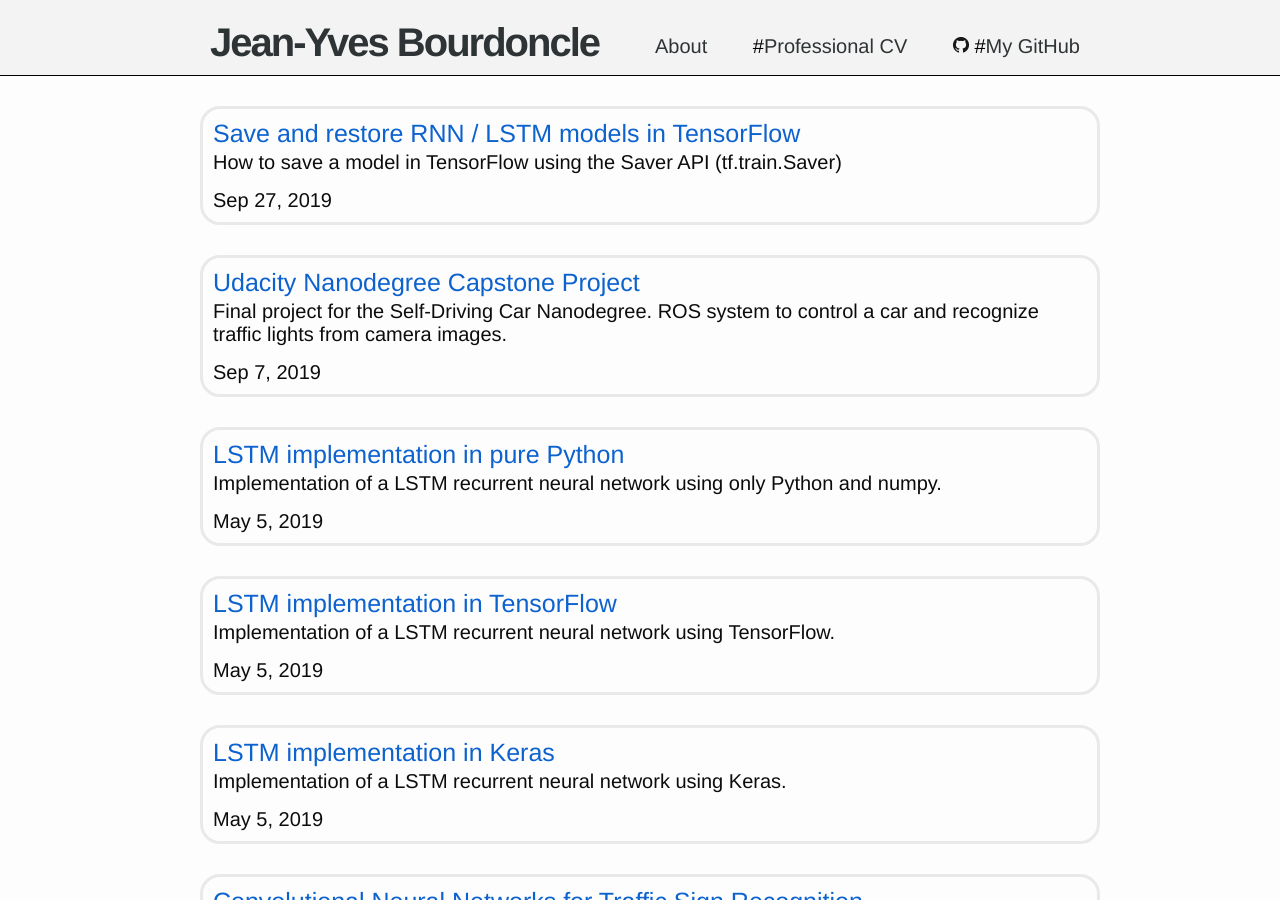
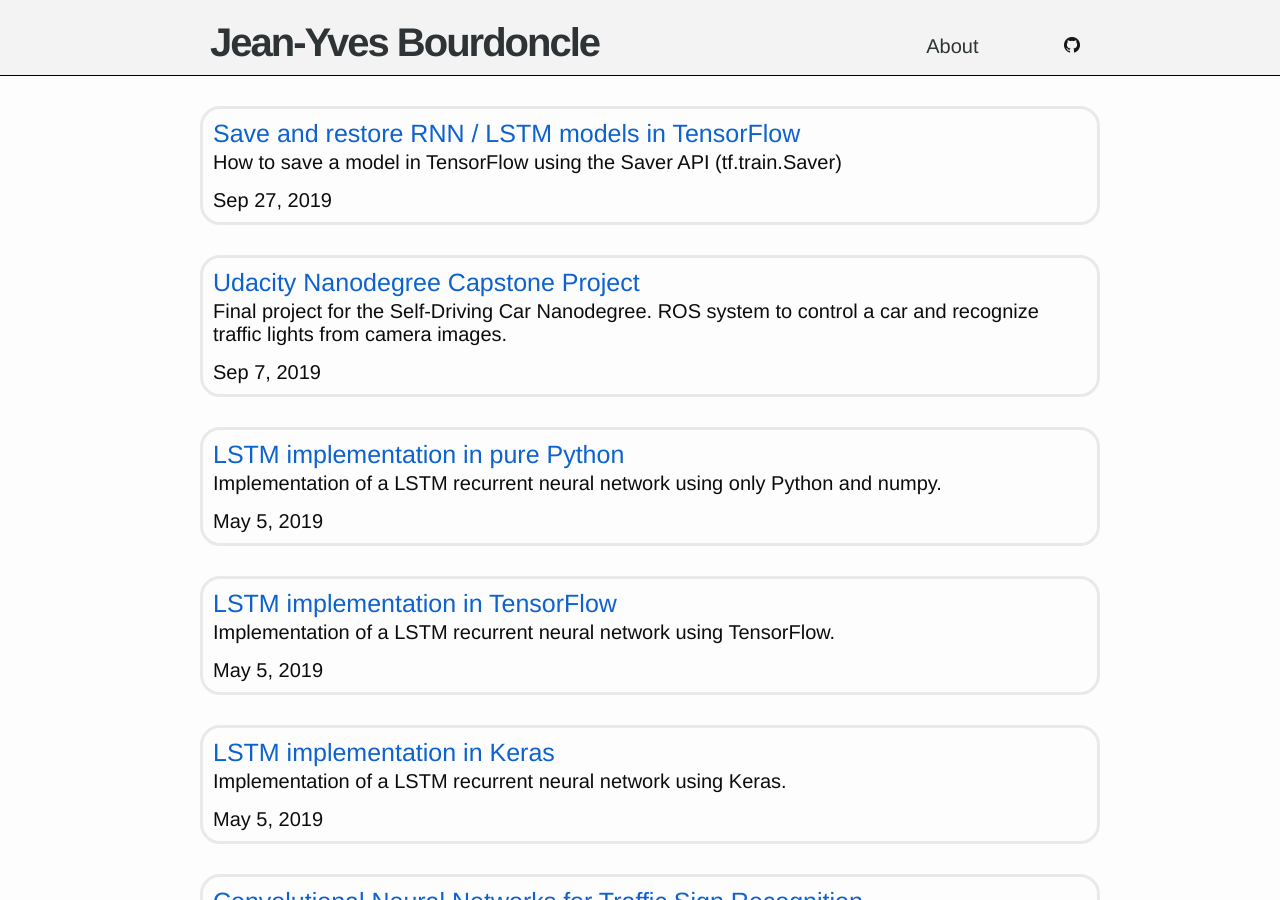
Before and after one commit to Jeanyvesbourdoncle/Jeanyvesbourdoncle.github.io, a Jekyll site: the page built from index.html, in a window 1280 px wide and 900 px high. Built offline with Jekyll 4.4.1, drawn with Linux system fonts in a browser that asks for light colours.

Commit message:
Update header.html

```diff
--- a/_includes/header.html
+++ b/_includes/header.html
@@ -12,11 +12,11 @@
               <a href="/about/">About</a>
             </span>
             <span class="nav-item">
-              #<a href="../../../assets/josehorasCV_AI_pic.pdf">Professional CV</a>
+
             </span>
             <span class="nav-item">
               <img src="/assets/GitHub-Mark-32px.png" alt="w" width="16" height="16" >
-              #<a href="{{ site.github.owner_url }}">My GitHub</a>
+
             </span>
 
         </div>
```
